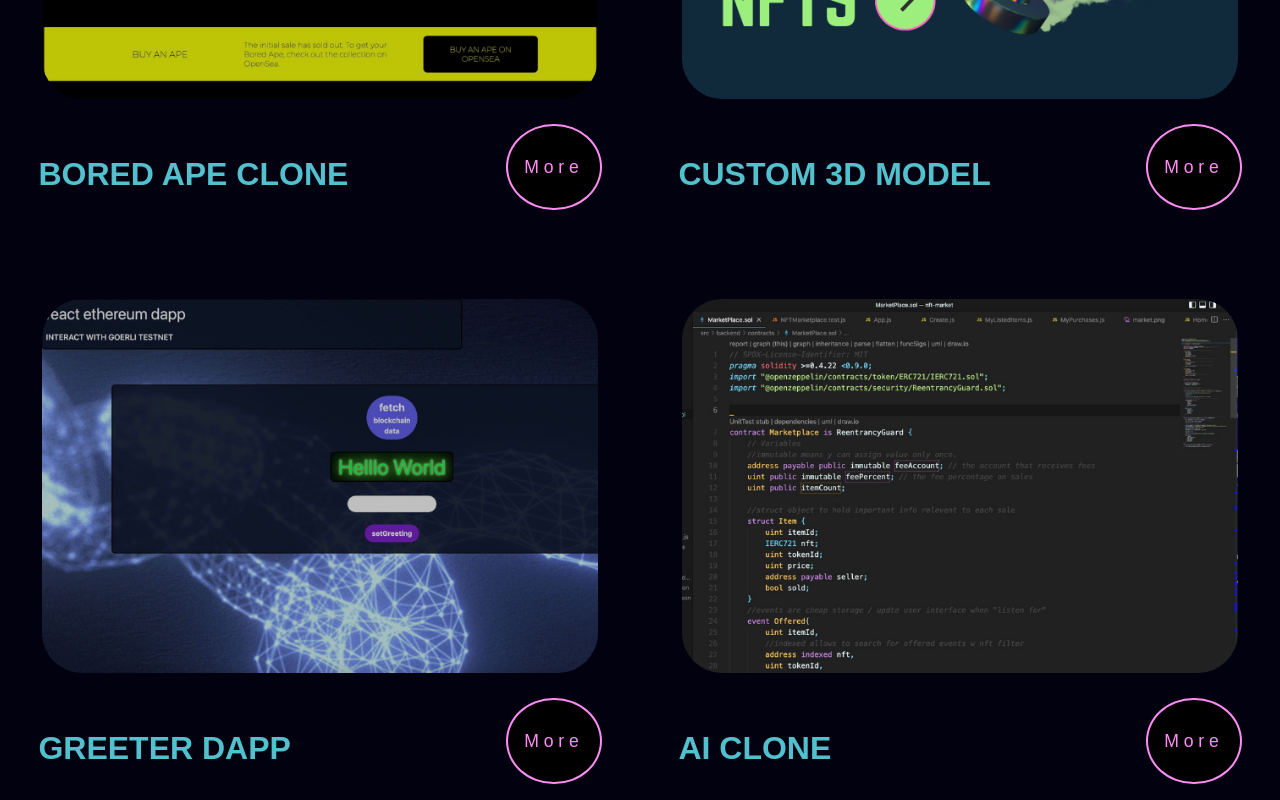
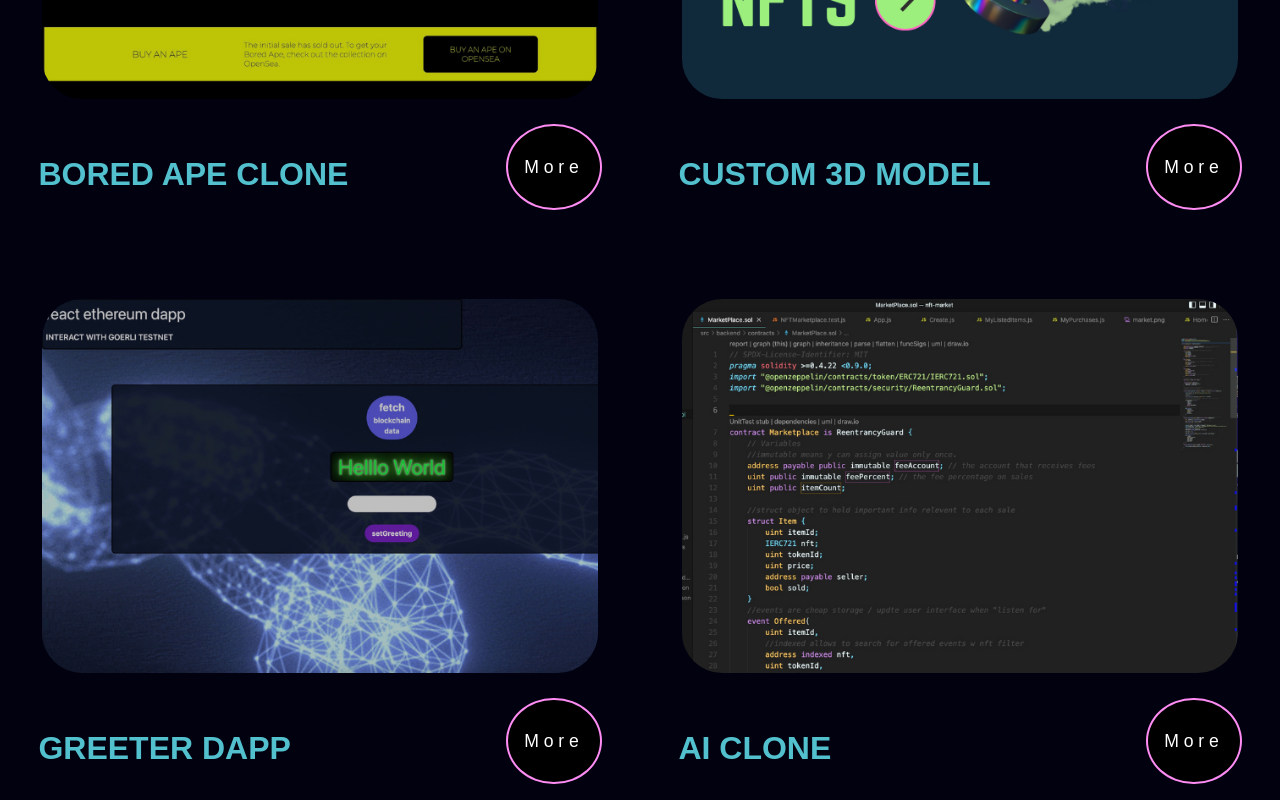
Before and after one commit to dhaedream/spring-22-portfolio, a React (Create React App) app: page / in a window 1280 px wide. Shown: the part 2660-3460 px from the top of the page. Built offline with nearby package versions, Linux system fonts and the light colour scheme.

Commit message:
add framer motion to change button font color + now I can animate it.

```diff
--- a/src/components/project/Project.jsx
+++ b/src/components/project/Project.jsx
@@ -1,5 +1,6 @@
 import React, { useState } from "react";
 import ProjModal from "../proj-modal/ProjModal";
+import { motion } from "framer-motion";
 
 const Project = (props) => {
   const [openModal, setOpenModal] = useState(false);
@@ -15,9 +16,13 @@ const Project = (props) => {
       <div className="projects_description-wrapper">
         <h3>{details.title}</h3>
         {/* <p>{details.description}</p> */}
-        <button onClick={() => setOpenModal(true)} className="projects_button">
+        <motion.button
+          animate={{ color: "white" }}
+          onClick={() => setOpenModal(true)}
+          className="projects_button"
+        >
           More
-        </button>
+        </motion.button>
       </div>
       <ProjModal
         details={details}
```
